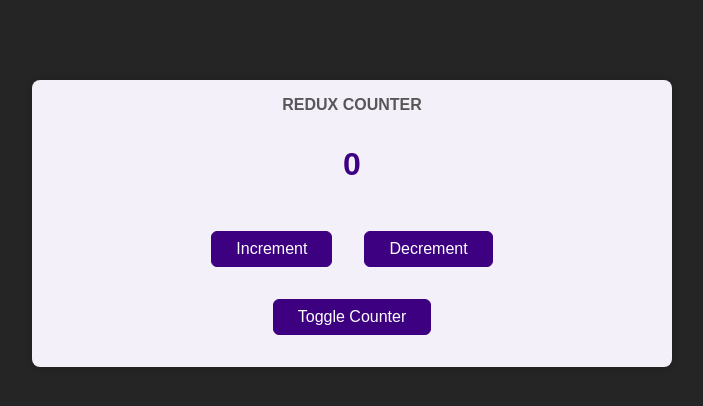
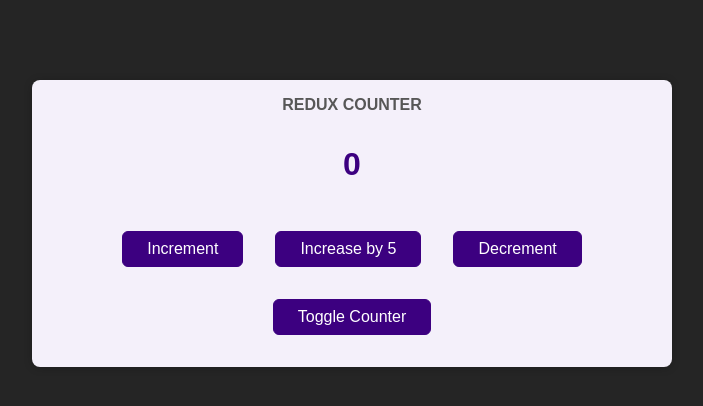
Before and after one commit to AndreaParrini/react-19-Redux-Basics, a React (Create React App) app: page / in a window 1280 px wide. Shown: the top 406 px of the page, without its empty margins (288-991 px from the left). Built offline with nearby package versions, Linux system fonts and the light colour scheme.

Commit message:
add payload to action with the value of increase

```diff
--- a/src/components/Counter.js
+++ b/src/components/Counter.js
@@ -13,6 +13,11 @@ const Counter = () => {
   const handlerIncrement=() => {
     dispatch({type: 'INCREMENT'});
   };
+
+  const handlerIncrease=() => {
+    dispatch({type: 'INCREASE', amount:5});
+  };
+
   const handlerDecrement=() => {
     dispatch({type: 'DECREMENT'});
   };
@@ -24,6 +29,7 @@ const Counter = () => {
       <div className={classes.value}>{counter}</div>
       <div>
         <button onClick={handlerIncrement}>Increment</button>
+        <button onClick={handlerIncrease}>Increase by 5</button>
         <button onClick={handlerDecrement}>Decrement</button>
       </div>
       <button onClick={toggleCounterHandler}>Toggle Counter</button>
--- a/src/store/index.js
+++ b/src/store/index.js
@@ -4,6 +4,11 @@ const counterReducer = (state = {counter:0}, action) =>{
     if(action.type === 'INCREMENT'){
         return {...state, counter: state.counter +1}
     }
+
+    if(action.type === 'INCREASE'){
+        return {...state, counter: state.counter + action.amount}
+    }
+
     if(action.type === 'DECREMENT'){
         return {...state, counter: state.counter -1}
     }
```
